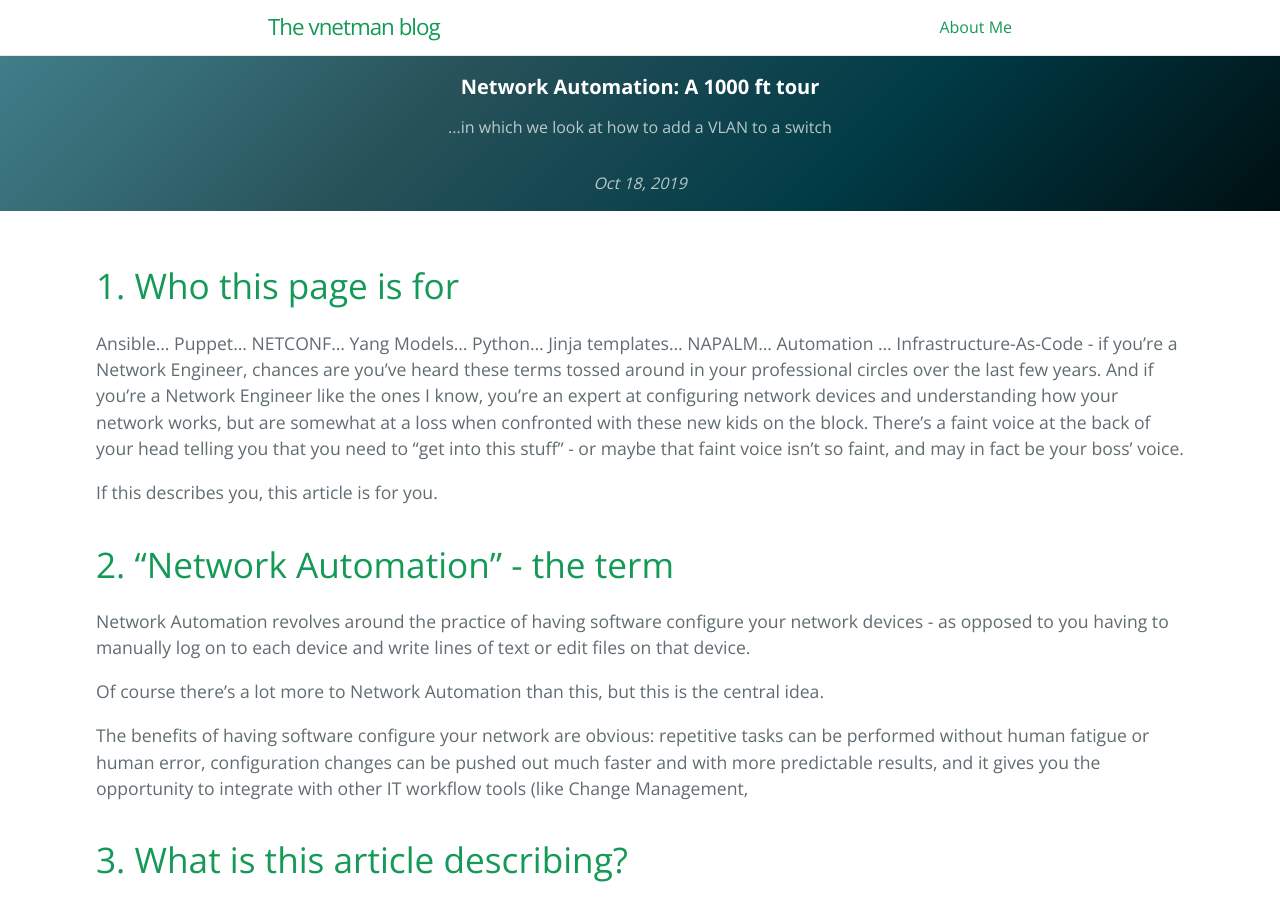
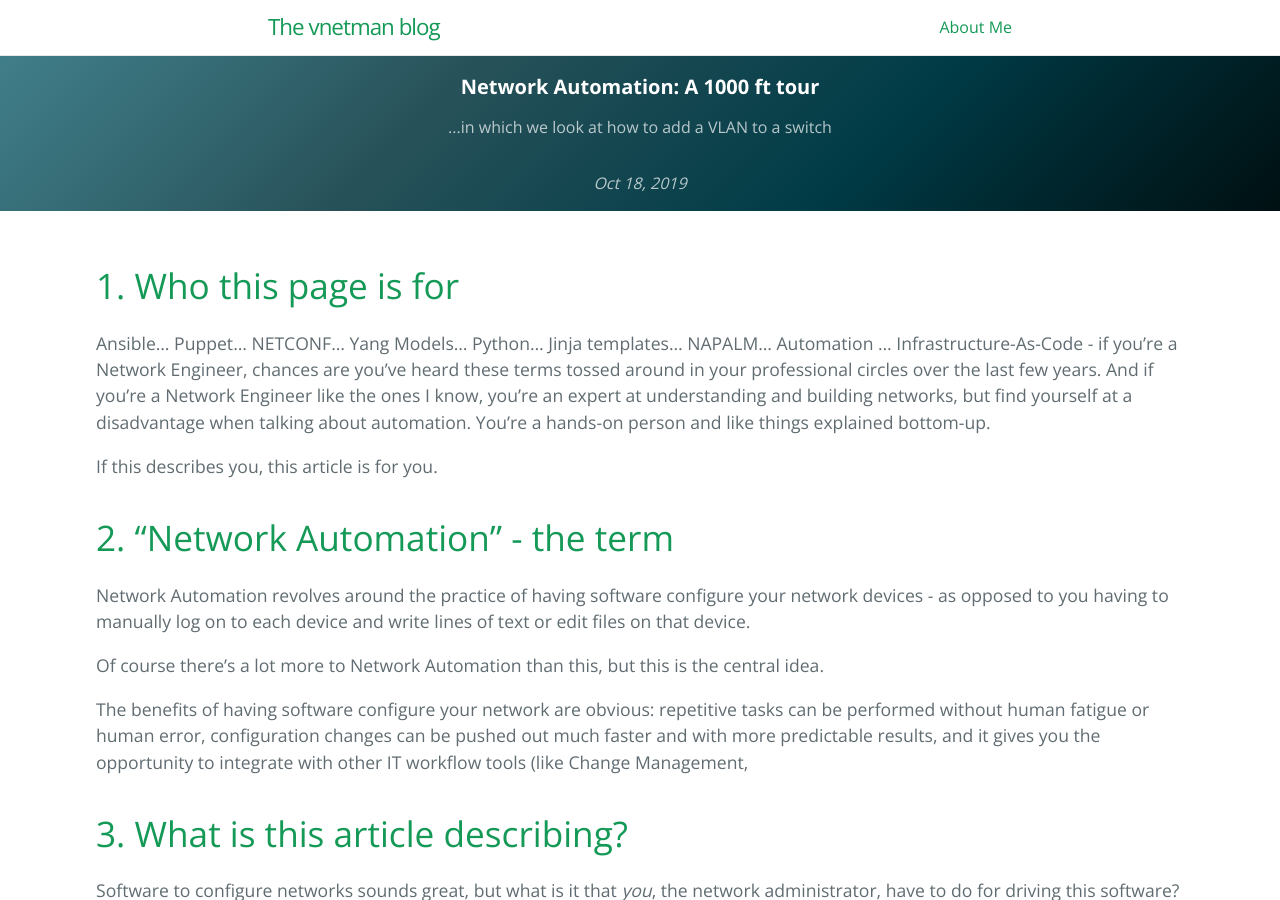
Before and after one commit to vnetman/vnetman.github.io, a Jekyll site: the page built from _posts/2019-10-11-network-automation-a-1000ft-view.md, in a window 1280 px wide and 900 px high. Built offline with Jekyll 4.4.1, drawn with Linux system fonts in a browser that asks for light colours.

Commit message:
Minor edits

```diff
--- a/_posts/2019-10-11-network-automation-a-1000ft-view.md
+++ b/_posts/2019-10-11-network-automation-a-1000ft-view.md
@@ -10,7 +10,7 @@ google_analytics_id: UA-128251060-3
 
 # 1. Who this page is for
 
-Ansible... Puppet... NETCONF... Yang Models... Python... Jinja templates... NAPALM... Automation ... Infrastructure-As-Code - if you're a Network Engineer, chances are you've heard these terms tossed around in your professional circles over the last few years. And if you're a Network Engineer like the ones I know, you're an expert at configuring network devices and understanding how your network works, but are somewhat at a loss when confronted with these new kids on the block. There's a faint voice at the back of your head telling you that you need to "get into this stuff" - or maybe that faint voice isn't so faint, and may in fact be your boss' voice.
+Ansible... Puppet... NETCONF... Yang Models... Python... Jinja templates... NAPALM... Automation ... Infrastructure-As-Code - if you're a Network Engineer, chances are you've heard these terms tossed around in your professional circles over the last few years. And if you're a Network Engineer like the ones I know, you're an expert at understanding and building networks, but find yourself at a disadvantage when talking about automation. You're a hands-on person and like things explained bottom-up.
 
 If this describes you, this article is for you.
 
```
